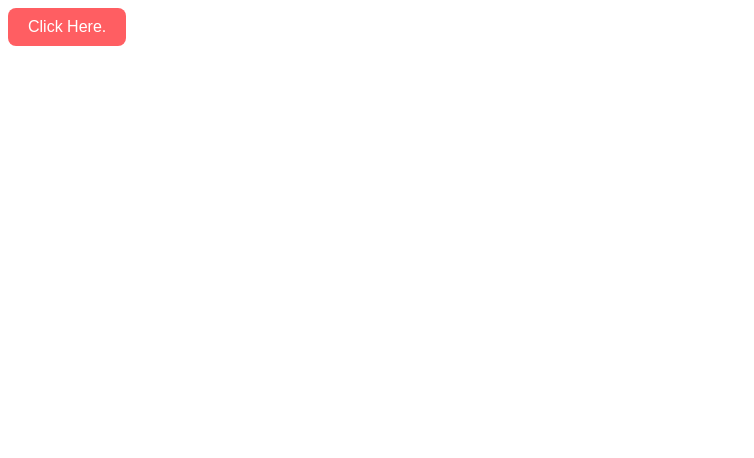
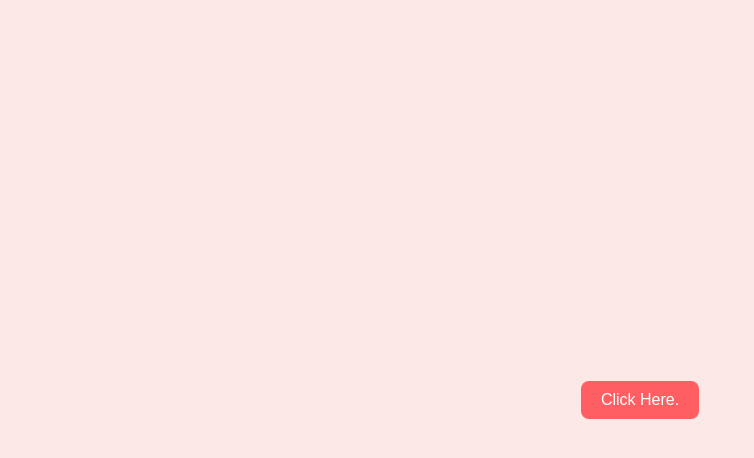
Before and after one commit to sahilk0102/newyear, a plain HTML site: page index.html in a window 1280 px wide. Shown: the whole page, without its empty margins (0-754 px from the left). Drawn offline with Linux system fonts and the light colour scheme.

Commit message:
Update styles.css

```diff
--- a/styles.css
+++ b/styles.css
@@ -1,111 +1,3 @@
-Chat history
-ChatGPT
-New chat
-Today
-
-    Reduce Button Size
-
-    Lo-fi Song Editing
-
-Previous 7 Days
-
-    EDM Fashion Show Tracks
-    Circuit Design Tools Mentioned
-    New Year Website Creation
-    VIRBO: Small Business Game-Changer
-
-Previous 30 Days
-
-    College Fest Vibes
-    Sahil's College Jersey
-    New chat
-    Friends Bring Home Comfort.
-    Compile-time nature of overloading.
-    Abstract Class in C++
-    Life's Absurd Standup
-    Fashion Show Themes
-    Picnic Spots Near Nagpur
-    Chatty Assistance
-    Chatty user, helpful assistant.
-    Triple Integration Steps
-    Remove Gaps in Premiere
-    Zoom Left-Right-Out Tutorial
-    Dissolve Text, Adjust Opacity
-    Bonafide Certificate Application
-    Icons: Search and Download
-    Prati Event Battle
-    Pure Love Joy
-    Love Tale Unfolding
-    Potluck Appetizer Ideas
-    Gift Ideas for Girlfriend
-
-November
-
-    Typo in greeting. Summarize?
-    Blockchain Biosensor Security
-    Biosensors: Historical Advances
-    Pixel Bluejay Arcade
-    Biosensors: Materials & Techniques
-    Comic Frame Creation Tools
-    Social Media Vanishes Pigeon
-    Vintage in Modern Life
-    Comic Strip Ideas
-    Persuading to Buy T-Shirts
-
-October
-
-    Two-Month Anniversary Letter
-    Assist with GPT request
-    New chat
-
-Upgrade planGet GPT-4, DALL·E, and more
-ChatGPT 3.5
-User
-body {
-    font-family: 'Segoe UI', Tahoma, Geneva, Verdana, sans-serif;
-    background-color: #fde8e8; /* Pastel red-pink */
-    text-align: center;
-    display: flex;
-    justify-content: center;
-    align-items: center;
-    height: 100vh;
-    margin: 0;
-}
-
-button {
-    background-color: #ff5e62; /* Red */
-    color: #fff;
-    padding: 15px 30px;
-    font-size: 20px;
-    cursor: pointer;
-    border: none;
-    border-radius: 8px;
-    transition: transform 0.5s ease-in-out;
-}
-
-button:hover {
-    background-color: #d93a3e; /* Darker red on hover */
-}
-
-/* Make text attractive */
-p {
-    font-size: 18px;
-    color: #333;
-    margin-top: 20px;
-}
-
-.attractive-text {
-    font-family: 'Pacifico', cursive;
-    color: #ff5e62; /* Red */
-    font-size: 24px;
-}
-this code would give a button in center, i want to reduce the size of that button, what should i edit in the aboive code
-ChatGPT
-
-To reduce the size of the button in your code, you can adjust the padding and font-size properties. Here's the modified code with smaller button size:
-
-css
-
 body {
     font-family: 'Segoe UI', Tahoma, Geneva, Verdana, sans-serif;
     background-color: #fde8e8; /* Pastel red-pink */
```
